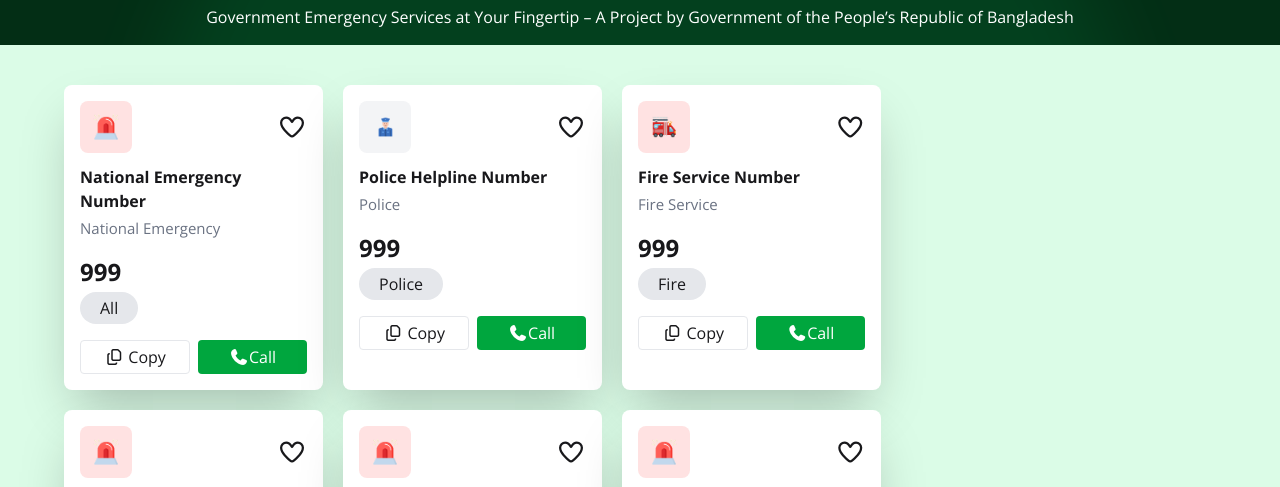
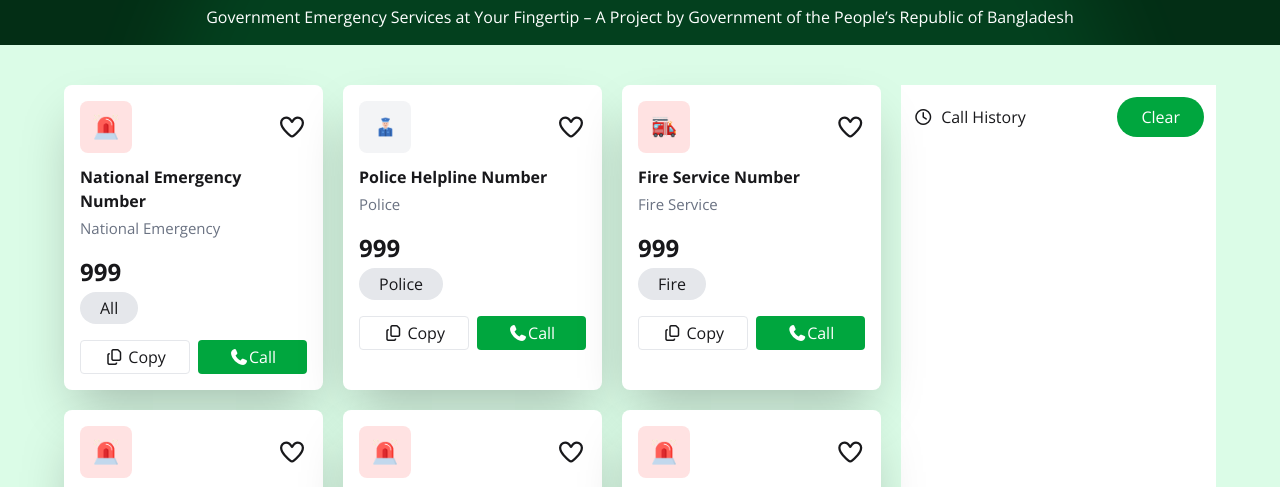
Before and after one commit to niloypaul238/emergencyHot, a plain HTML site: page index.html in a window 1280 px wide. Shown: the part 243-730 px from the top of the page. Drawn offline with nearby package versions, Linux system fonts and the light colour scheme.

Commit message:
all submited

```diff
--- a/index.html
+++ b/index.html
@@ -184,7 +184,7 @@
                     </div>
                 </section>
 
-                <!-- <section id="rightSection" class=" bg-white  sm:col-span-2 col-span-7 mt-14 sm:mt-0  p-3 ">
+                <section id="rightSection" class=" bg-white  sm:col-span-2 col-span-7 mt-14 sm:mt-0  p-3 ">
                     <div class="flex justify-between items-center ">
                         <div class="flex gap-2 items-center">
                             <i class="fa-regular fa-clock"></i><span>Call History</span>
@@ -194,7 +194,7 @@
                     <div class="history">
 
                     </div>
-                </section> -->
+                </section>
             </section>
       </main>
 
```
